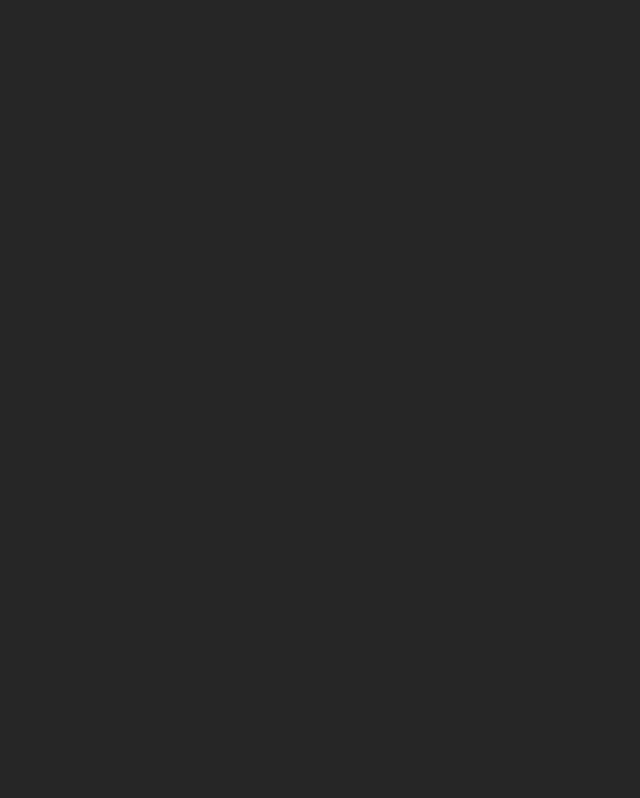
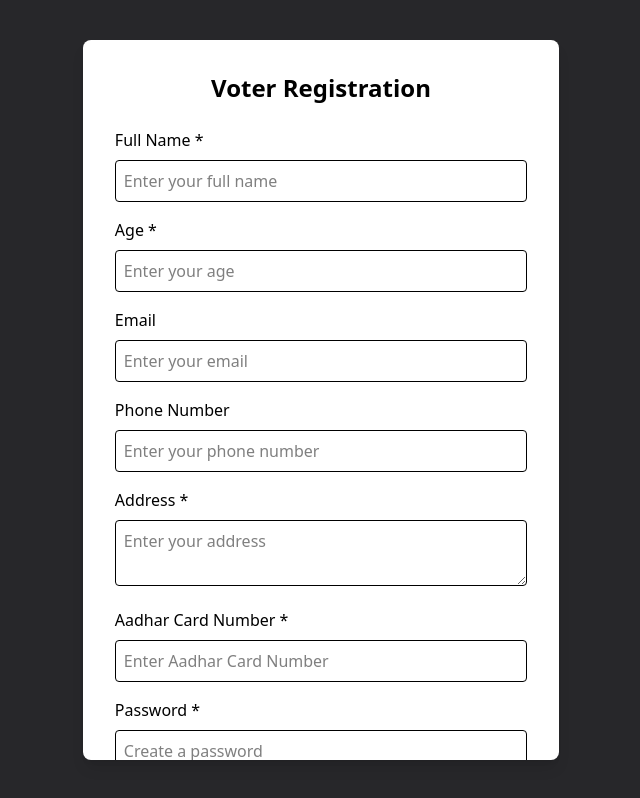
Before and after one commit to muazimmaqbool/votingAppFront, a React (Vite) app: page /register in a window 1280 px wide. Before the commit this address had no page. Shown: the whole page, without its empty margins (319-959 px from the left). Built offline with nearby package versions, Linux system fonts and the light colour scheme.

Commit message:
register page

```diff
--- a/src/App.jsx
+++ b/src/App.jsx
@@ -3,6 +3,7 @@ import UserPage from "./Components/UserPage";
 import AdminPage from "./Components/AdminPage";
 import { BrowserRouter, Routes, Route } from "react-router-dom";
 import ProtectedRoute from "./Context/ProtectedRoute";
+import RegisterUser from "./Components/RegisterUser";
 function App() {
   return (
     <div className="relative flex items-center justify-center w-full h-screen bg-zinc-800">
@@ -25,6 +26,7 @@ function App() {
               </ProtectedRoute>
             }
           />
+           <Route path="/register" element={<RegisterUser />} />
         </Routes>
       </BrowserRouter>
     </div>
--- a/src/Components/Home.jsx
+++ b/src/Components/Home.jsx
@@ -1,10 +1,13 @@
 
 import { useNavigate } from "react-router-dom";
 import { useAuth } from "../Context/AuthContext";
+import { useState } from "react";
 
 export default function Home() {
   const { login } = useAuth();
   const navigate = useNavigate(); //used to move to another page
+  const [aadhar, setAadhar] = useState("");
+  const [password, setPassword] = useState("");
 
   const handleLogin = async () => {
     const response = {
@@ -30,8 +33,8 @@ export default function Home() {
         <input
           type="text"
           maxLength="12"
-          // value={aadhar}
-          // onChange={(e) => setAadhar(e.target.value)}
+          value={aadhar}
+          onChange={(e) => setAadhar(e.target.value)}
           className="w-full p-2 border rounded mb-4 focus:ring focus:ring-blue-300"
           placeholder="Enter Aadhar Number"
         />
@@ -39,8 +42,8 @@ export default function Home() {
          <label className="block mb-2 font-medium">Password</label>
         <input
           type="password"
-          // value={password}
-          // onChange={(e) => setPassword(e.target.value)}
+          value={password}
+          onChange={(e) => setPassword(e.target.value)}
           className="w-full p-2 border rounded mb-4 focus:ring focus:ring-blue-300"
           placeholder="Enter Password"
         />
--- /dev/null
+++ b/src/Components/RegisterUser.jsx
@@ -0,0 +1,137 @@
+import React, { useState } from 'react'
+import { useNavigate } from 'react-router-dom'
+
+const RegisterUser = () => {
+  const navigate=useNavigate()
+    const [formData, setFormData] = useState({
+    name: "",
+    age: "",
+    email: "",
+    phone: "",
+    address: "",
+    aadharCardNumber: "",
+    password: "",
+  });
+  const handleChange = (e) => {
+    const { name, value } = e.target;
+    setFormData((prev) => ({
+      ...prev,
+      [name]: value,
+    }));
+  };
+
+  const handleSubmit = async (e) => {
+    e.preventDefault();
+
+    console.log("Voter Registered:", formData);
+    //API Call
+
+    alert("Registration successful!");
+    navigate("/");
+  };
+  return (
+    <div className='flex justify-center items-center min-h-screen'>
+       <form
+        onSubmit={handleSubmit}
+        className="bg-white shadow-lg rounded-lg p-8 w-full overflow-y-auto max-h-[90vh]"
+      >
+        <h2 className="text-2xl font-bold text-center mb-6">Voter Registration</h2>
+
+        <label className="block mb-2 font-medium">Full Name *</label>
+        <input
+          type="text"
+          name="name"
+          value={formData.name}
+          onChange={handleChange}
+          className="w-full p-2 border rounded mb-4 focus:ring focus:ring-blue-300"
+          required
+          placeholder="Enter your full name"
+        />
+
+
+        <label className="block mb-2 font-medium">Age *</label>
+        <input
+          type="number"
+          name="age"
+          value={formData.age}
+          onChange={handleChange}
+          className="w-full p-2 border rounded mb-4 focus:ring focus:ring-blue-300"
+          required
+          placeholder="Enter your age"
+        />
+
+
+        <label className="block mb-2 font-medium">Email</label>
+        <input
+          type="email"
+          name="email"
+          value={formData.email}
+          onChange={handleChange}
+          className="w-full p-2 border rounded mb-4 focus:ring focus:ring-blue-300"
+          placeholder="Enter your email"
+        />
+
+        <label className="block mb-2 font-medium">Phone Number</label>
+        <input
+          type="text"
+          name="phone"
+          value={formData.phone}
+          onChange={handleChange}
+          className="w-full p-2 border rounded mb-4 focus:ring focus:ring-blue-300"
+          placeholder="Enter your phone number"
+        />
+
+
+        <label className="block mb-2 font-medium">Address *</label>
+        <textarea
+          name="address"
+          value={formData.address}
+          onChange={handleChange}
+          className="w-full p-2 border rounded mb-4 focus:ring focus:ring-blue-300"
+          required
+          placeholder="Enter your address"
+        />
+
+        <label className="block mb-2 font-medium">Aadhar Card Number *</label>
+        <input
+          type="number"
+          name="aadharCardNumber"
+          value={formData.aadharCardNumber}
+          onChange={handleChange}
+          className="w-full p-2 border rounded mb-4 focus:ring focus:ring-blue-300"
+          required
+          placeholder="Enter Aadhar Card Number"
+        />
+
+
+        <label className="block mb-2 font-medium">Password *</label>
+        <input
+          type="password"
+          name="password"
+          value={formData.password}
+          onChange={handleChange}
+          className="w-full p-2 border rounded mb-6 focus:ring focus:ring-blue-300"
+          required
+          placeholder="Create a password"
+        />
+
+        <button
+          type="submit"
+          className="w-full bg-blue-600 text-white py-2 rounded hover:bg-blue-700 transition"
+        >
+          Register
+        </button>
+
+        <button
+          type="button"
+          onClick={() => navigate("/")}
+          className="w-full mt-3 bg-gray-200 text-gray-900 py-2 rounded hover:bg-gray-300 transition"
+        >
+          Back to Login
+        </button>
+      </form>
+    </div>
+  )
+}
+
+export default RegisterUser
```
